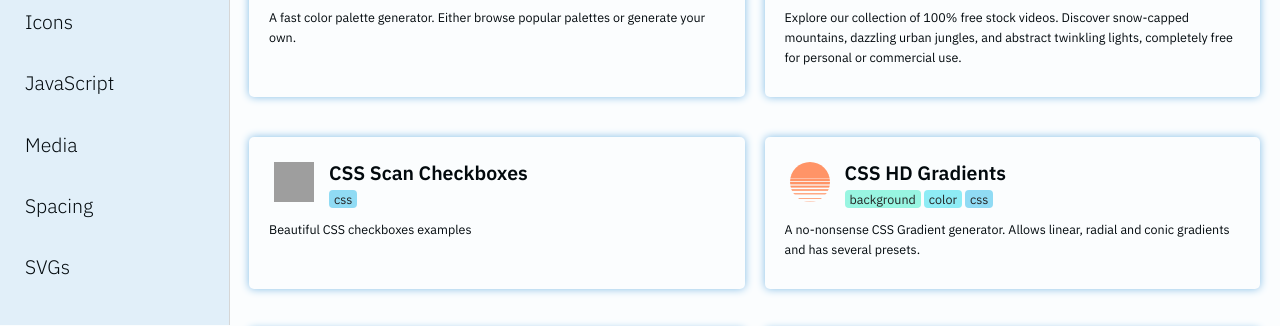
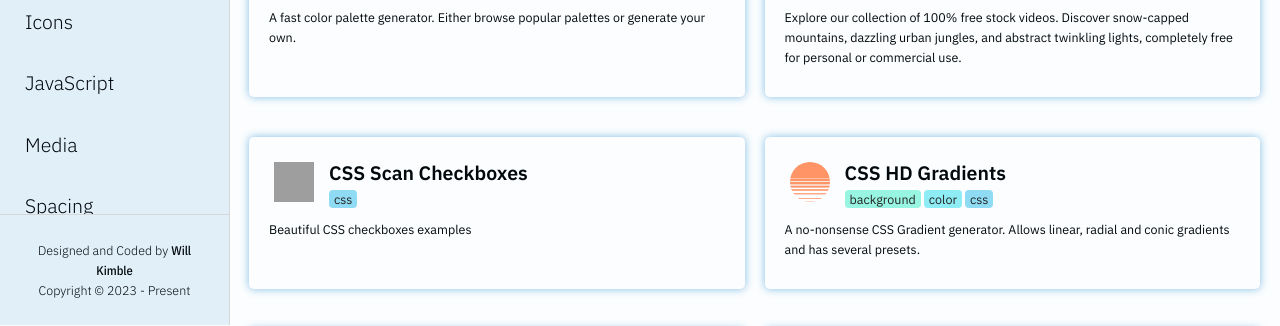
Before and after one commit to wkimble91/webdevessentials, an Astro site: page / in a window 1280 px wide. Shown: the part 475-801 px from the top of the page. Built offline with nearby package versions, Linux system fonts and the light colour scheme; Astro itself is replaced by a stand-in of ours; grey boxes are pictures that could not be loaded.

Commit message:
Added copyright to sidebar

```diff
--- a/src/components/Sidebar.astro
+++ b/src/components/Sidebar.astro
@@ -65,7 +65,7 @@
         width: 23rem;
         height: 100vh;
         margin-right: 4rem;
-        z-index: 20;
+        z-index: 5;
 
         @media only screen and (max-width: 56.25em) {
             position: initial;
@@ -277,16 +277,22 @@
     }
 
     .copyright {
-        z-index: -1;
+        position: fixed;
+        z-index: 10;
+        bottom: 0;
+        left: 0;
         padding: 25px;
+        width: inherit;
         font-size: var(--ft-size-2);
         font-weight: 300;
         text-align: center;
         color: var(--body-text);
         background: var(--clr-secondary);
+        border-right: solid 1px var(--clr-grey-light);
         border-top: solid 1px var(--clr-grey-light);
 
         @media only screen and (max-width: 56.25em) {
+            z-index: -1;
             position: absolute;
             bottom: 0;
             left: 0;
```
